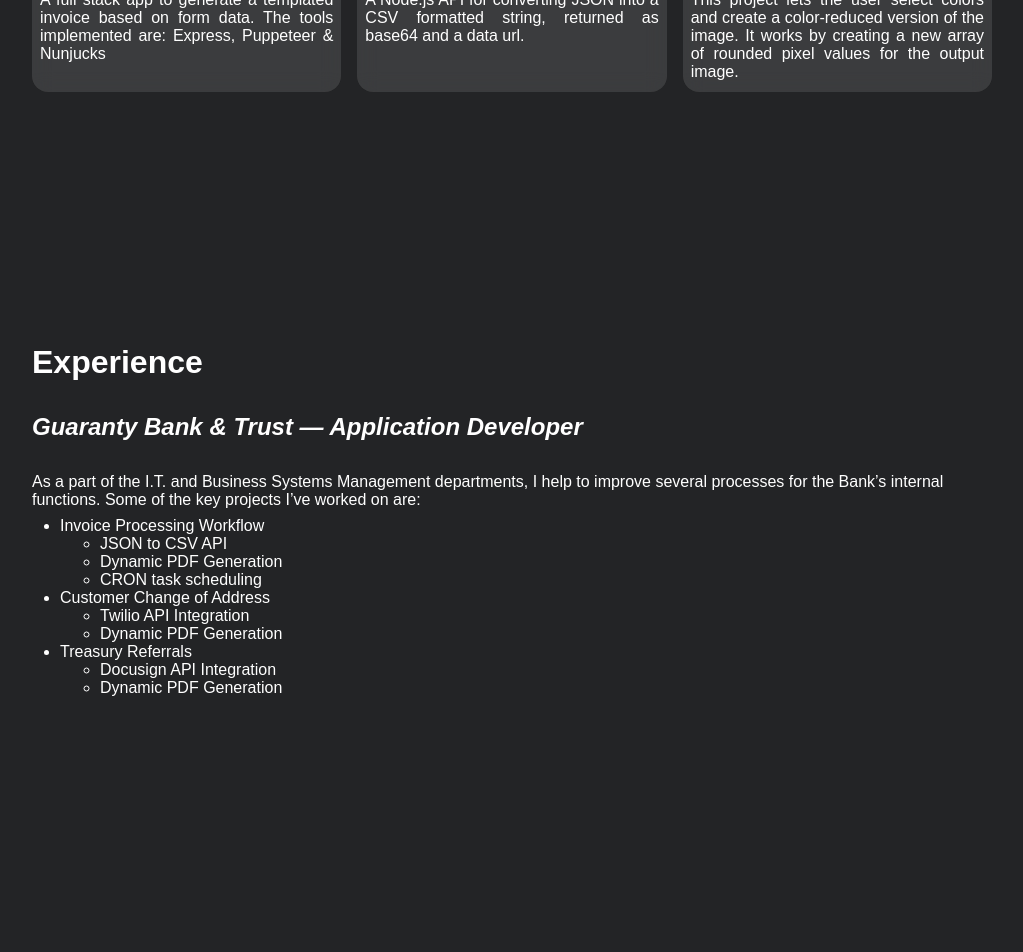
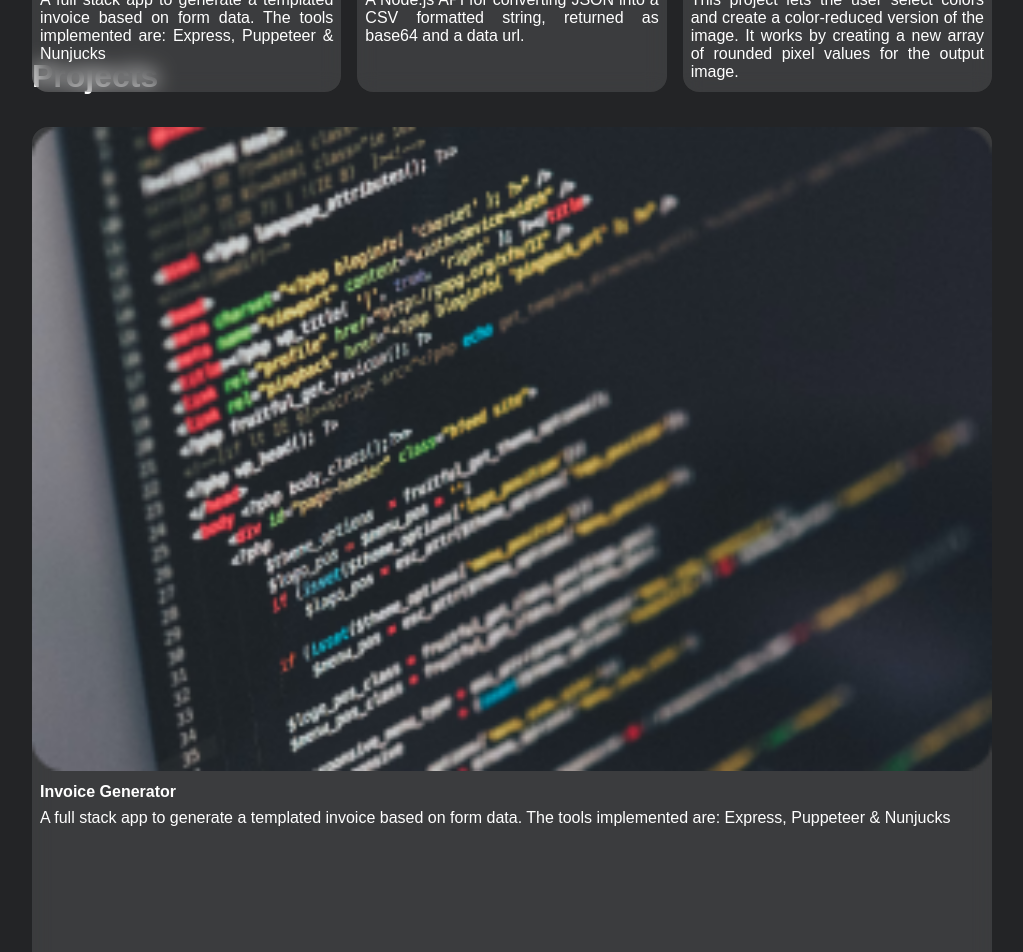
Before and after one commit to VictorFromTheInternet/VictorFromTheInternet, a React (Vite) app: page / in a window 1280 px wide. Shown: the part 2040-2992 px from the top of the page, without its empty margins (128-1151 px from the left). Built offline with nearby package versions, Linux system fonts and the light colour scheme; a web font is replaced by a local one.

Commit message:
adding back the projects section ... oops

```diff
--- a/src/components/Body/Projects.jsx
+++ b/src/components/Body/Projects.jsx
@@ -10,7 +10,23 @@
                     <h2 className={styles.xl}>Projects</h2>
                     <div className={styles.skillsContainer}>
 
-
+                        <div className={styles.projectCard}>
+                            <img src={getImageUrl('projects/project.png')} alt="" />
+                            <h4>Invoice Generator</h4>
+                            <p>A full stack app to generate a templated invoice based on form data. The tools implemented are: Express, Puppeteer & Nunjucks </p>
+                        </div>
+                        <div className={styles.projectCard}>
+                            <img src={getImageUrl('projects/project.png')} alt="" />
+                            <h4>JSON to CSV API</h4>
+                            <p>
+                                A Node.js API for converting JSON into a CSV formatted string, returned as base64 and a data url.
+                            </p>
+                        </div>
+                        <div className={styles.projectCard}>
+                            <img src={getImageUrl('projects/project.png')} alt="" />
+                            <h4>Color Reducer</h4>
+                            <p>This project lets the user select colors and create a color-reduced version of the image. It works by creating a new array of rounded pixel values for the output image.</p>
+                        </div>
                     </div>
                 </div>
             </section>
```
